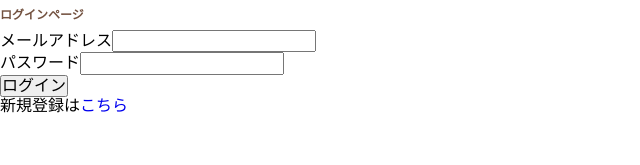
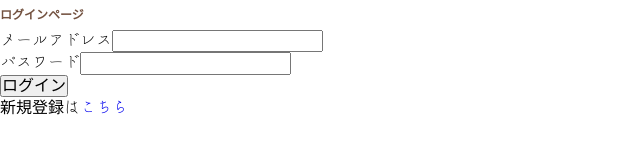
Before and after one commit to rn-vn/solution-2024, a React (Create React App) app: page / in a window 1280 px wide. Shown: the top 165 px of the page, without its empty margins (0-640 px from the left). Built offline with nearby package versions, Linux system fonts and the light colour scheme; no server answers.

Commit message:
style: add font-family

```diff
--- a/src/index.css
+++ b/src/index.css
@@ -5,3 +5,12 @@
   margin: 0;
   padding: 0;
 }
+
+@font-face {
+  font-family: "yomogi";
+  src: url("./components/fonts/TsukimiRounded-Light.ttf");
+}
+
+:root {
+  font-family: "yomogi";
+}
```
Also changed, not shown: src/normalize.css.
